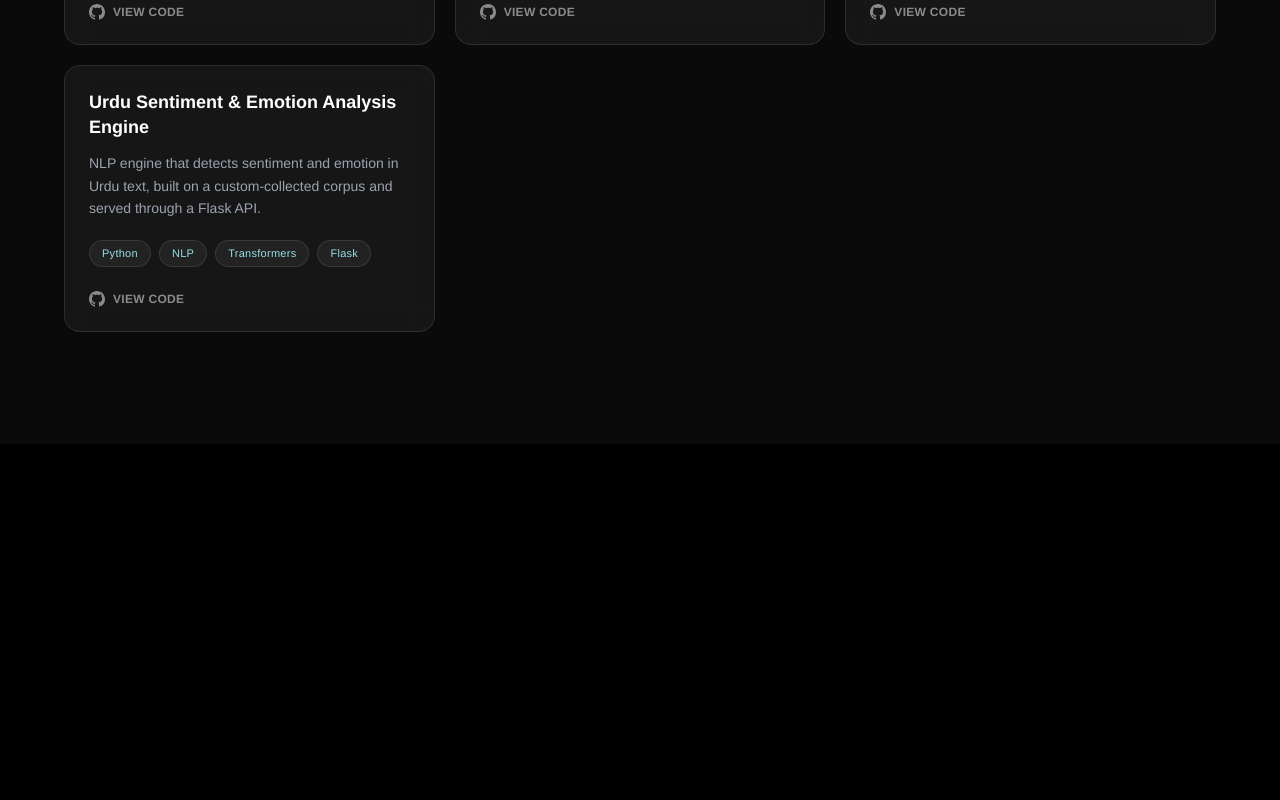
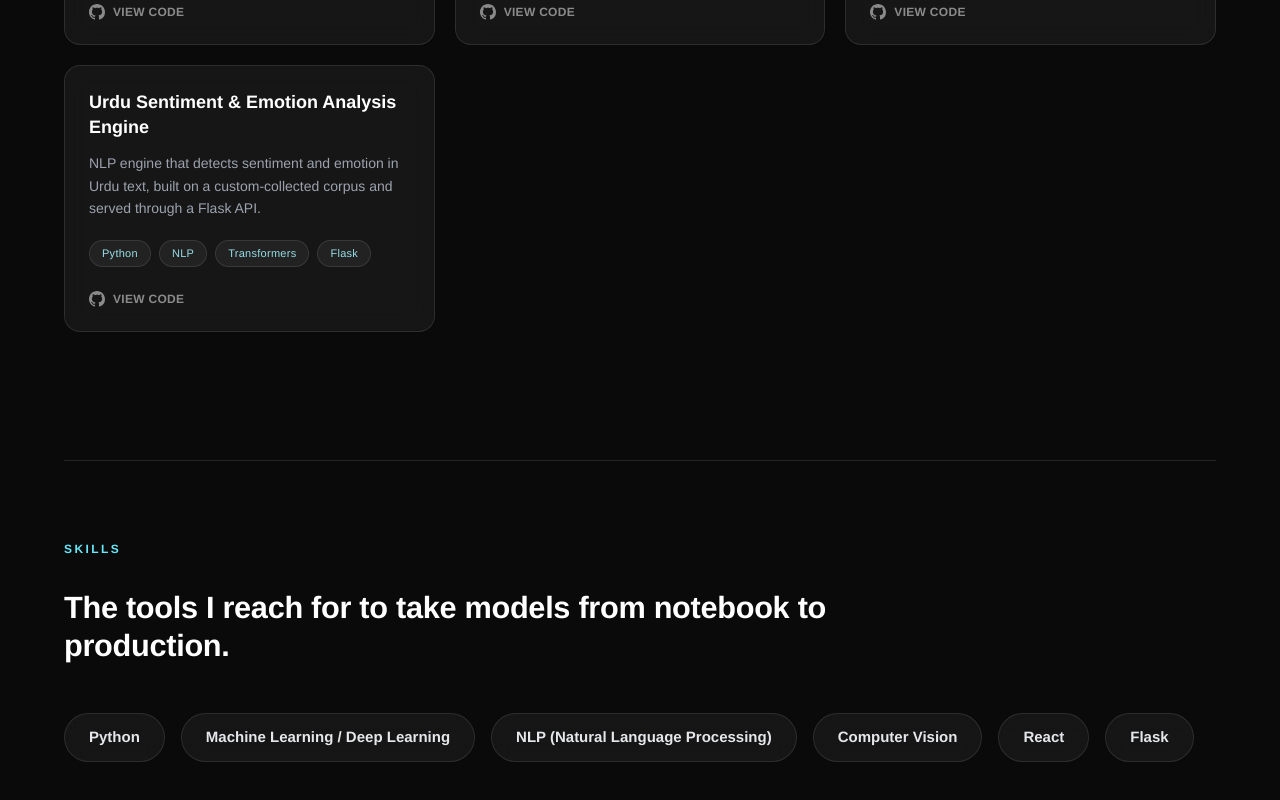
Before and after one commit to hmusman2804045-max/portfolio, a React (Vite) app: page / in a window 1280 px wide. Shown: the part 1574-2374 px from the top of the page. Before the commit the page ends 2018 px from the top, so only its background shows below. Built offline with nearby package versions, Linux system fonts and the light colour scheme; a web font is replaced by a local one.

Commit message:
feat: Add animated Skills component with staggered pill badges

```diff
--- a/src/App.tsx
+++ b/src/App.tsx
@@ -2,6 +2,7 @@ import VideoBackground from './components/VideoBackground'
 import Navbar from './components/Navbar'
 import Hero from './components/Hero'
 import About from './components/About'
+import Skills from './components/Skills'
 
 export default function App() {
   return (
@@ -11,6 +12,7 @@ export default function App() {
       <main>
         <Hero />
         <About />
+        <Skills />
       </main>
     </>
   )
--- /dev/null
+++ b/src/components/Skills.tsx
@@ -0,0 +1,78 @@
+import { motion } from 'framer-motion'
+import type { Variants } from 'framer-motion'
+import FadeUp, { FADE_UP_EASE } from './FadeUp'
+
+const SKILLS = [
+  'Python',
+  'Machine Learning / Deep Learning',
+  'NLP (Natural Language Processing)',
+  'Computer Vision',
+  'React',
+  'Flask',
+]
+
+const container: Variants = {
+  hidden: {},
+  show: {
+    transition: { staggerChildren: 0.1, delayChildren: 0.15 },
+  },
+}
+
+const pill: Variants = {
+  hidden: { opacity: 0, y: 24, scale: 0.92 },
+  show: {
+    opacity: 1,
+    y: 0,
+    scale: 1,
+    transition: { duration: 0.55, ease: FADE_UP_EASE },
+  },
+}
+
+export default function Skills() {
+  return (
+    <section
+      id="skills"
+      className="relative z-[1] bg-neutral-950 px-8 pb-28 pt-4 max-[900px]:px-[18px] max-[900px]:pb-20"
+    >
+      <div className="mx-auto max-w-6xl border-t border-white/10 pt-20 max-[900px]:pt-14">
+        <FadeUp>
+          <p className="text-xs font-semibold uppercase tracking-[0.2em] text-cyan-300">
+            Skills
+          </p>
+        </FadeUp>
+
+        <FadeUp delay={0.1}>
+          <p
+            className="mt-8 max-w-3xl font-bold text-white"
+            style={{
+              fontSize: 'clamp(22px, 2.4vw, 34px)',
+              lineHeight: 1.25,
+              letterSpacing: '-0.01em',
+            }}
+          >
+            The tools I reach for to take models from notebook to production.
+          </p>
+        </FadeUp>
+
+        <motion.ul
+          variants={container}
+          initial="hidden"
+          whileInView="show"
+          viewport={{ once: true, amount: 0.2 }}
+          className="mt-12 flex flex-wrap gap-4 max-[900px]:gap-3"
+        >
+          {SKILLS.map((skill) => (
+            <motion.li
+              key={skill}
+              variants={pill}
+              whileHover={{ y: -5 }}
+              className="cursor-default rounded-full border border-white/10 bg-white/5 px-6 py-3 text-[15px] font-semibold text-gray-200 backdrop-blur-md transition-colors duration-300 hover:border-cyan-400/50 hover:bg-cyan-400/10 hover:text-cyan-200 hover:shadow-[0_0_30px_rgba(34,211,238,0.25)] max-[900px]:px-5 max-[900px]:py-2.5 max-[900px]:text-sm"
+            >
+              {skill}
+            </motion.li>
+          ))}
+        </motion.ul>
+      </div>
+    </section>
+  )
+}
```
